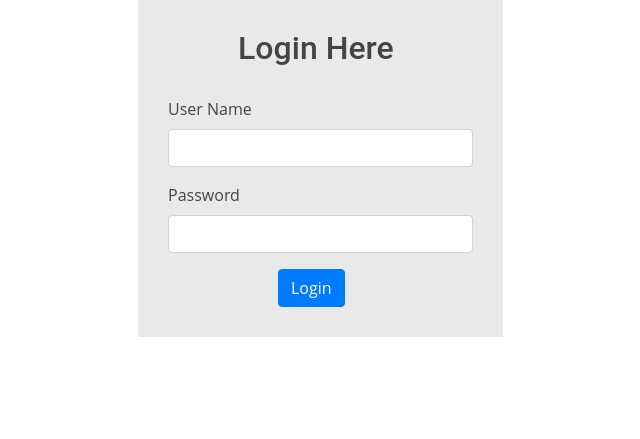
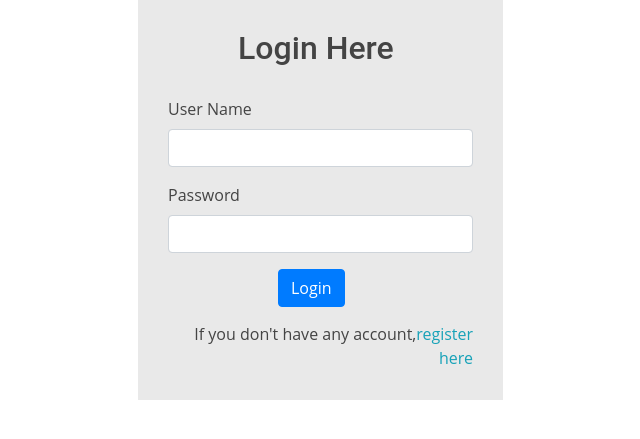
Before and after one commit to Mehedi109/Demo, a Django app: page /accounts/login in a window 1280 px wide. Shown: the part 101-540 px from the top of the page, without its empty margins (282-922 px from the left). Run offline with Django 3.2, Linux system fonts and the light colour scheme; some libraries are stand-ins or nearby versions.

Commit message:
Update login.html
some text are added

```diff
--- a/templates/login.html
+++ b/templates/login.html
@@ -1,5 +1,4 @@
 {% load static %}
-<!DOCTYPE html>
 <!DOCTYPE html>
 <html>
 <head>
@@ -34,6 +33,9 @@
 			<input type="password" class="form-control book_control" style="" id="password" name="password" required/>
 	  		</div>
       		<button type="submit" class="btn btn-primary" style="margin-left:110px">Login</button>
+		<div style="margin-top:15px" id="register-link" class="text-right">
+                  If you don't have any account,<a href="register" class="text-info">register here</a>
+                </div>
 			</form>
 			</div>
 		  </div>
```
